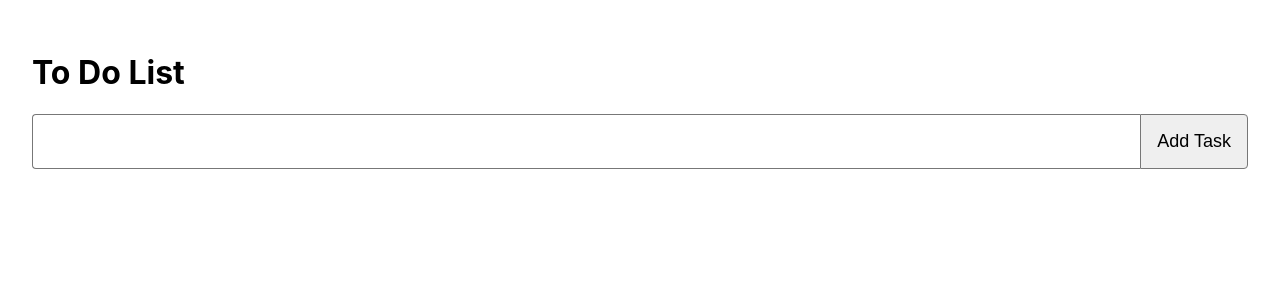
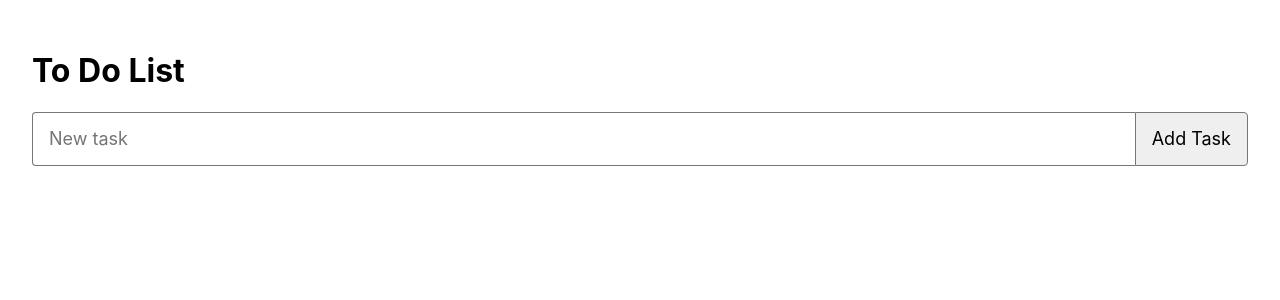
Before and after one commit to wilbertcaba/to-do-app, a React (Create React App) app: page / in a window 1280 px wide. Shown: the top 300 px of the page. Built offline with nearby package versions, Linux system fonts and the light colour scheme.

Commit message:
Normilze.css

```diff
--- a/package.json
+++ b/package.json
@@ -7,6 +7,7 @@
     "@testing-library/react": "^13.3.0",
     "@testing-library/user-event": "^13.5.0",
     "nanoid": "^4.0.0",
+    "normalize.css": "^8.0.1",
     "react": "^18.2.0",
     "react-dom": "^18.2.0",
     "react-scripts": "5.0.1",
--- a/src/Components/App/App.js
+++ b/src/Components/App/App.js
@@ -1,6 +1,6 @@
 // import logo from './logo.svg';
 import React, { useState, useEffect } from 'react';
-import '../App/App.css';
+import './App.css';
 import { ToDoList } from '../ToDoList/ToDoList';
 import { nanoid } from 'nanoid';
 
@@ -37,7 +37,7 @@ const App = () => {
         <div className='App'>
             <h1>To Do List</h1>
             <form className='task-form' onSubmit={handleSubmit}>
-                <input type='text' value={taskName} onChange={handleChange} />
+                <input type='text' placeholder='New task' value={taskName} onChange={handleChange} />
                 <input type='submit' value='Add Task' />
             </form>
             <ToDoList
--- a/src/Components/ToDoList/ToDoList.js
+++ b/src/Components/ToDoList/ToDoList.js
@@ -1,6 +1,7 @@
 import React from 'react';
 import { ToDoItem } from '../ToDoItem/ToDoItem';
 import './ToDoList.css';
+import 'normalize.css';
 
 
 export const ToDoList = (props) => {
```
Also changed, not shown: 1 other file (tests, documents, lock files or other folders).
